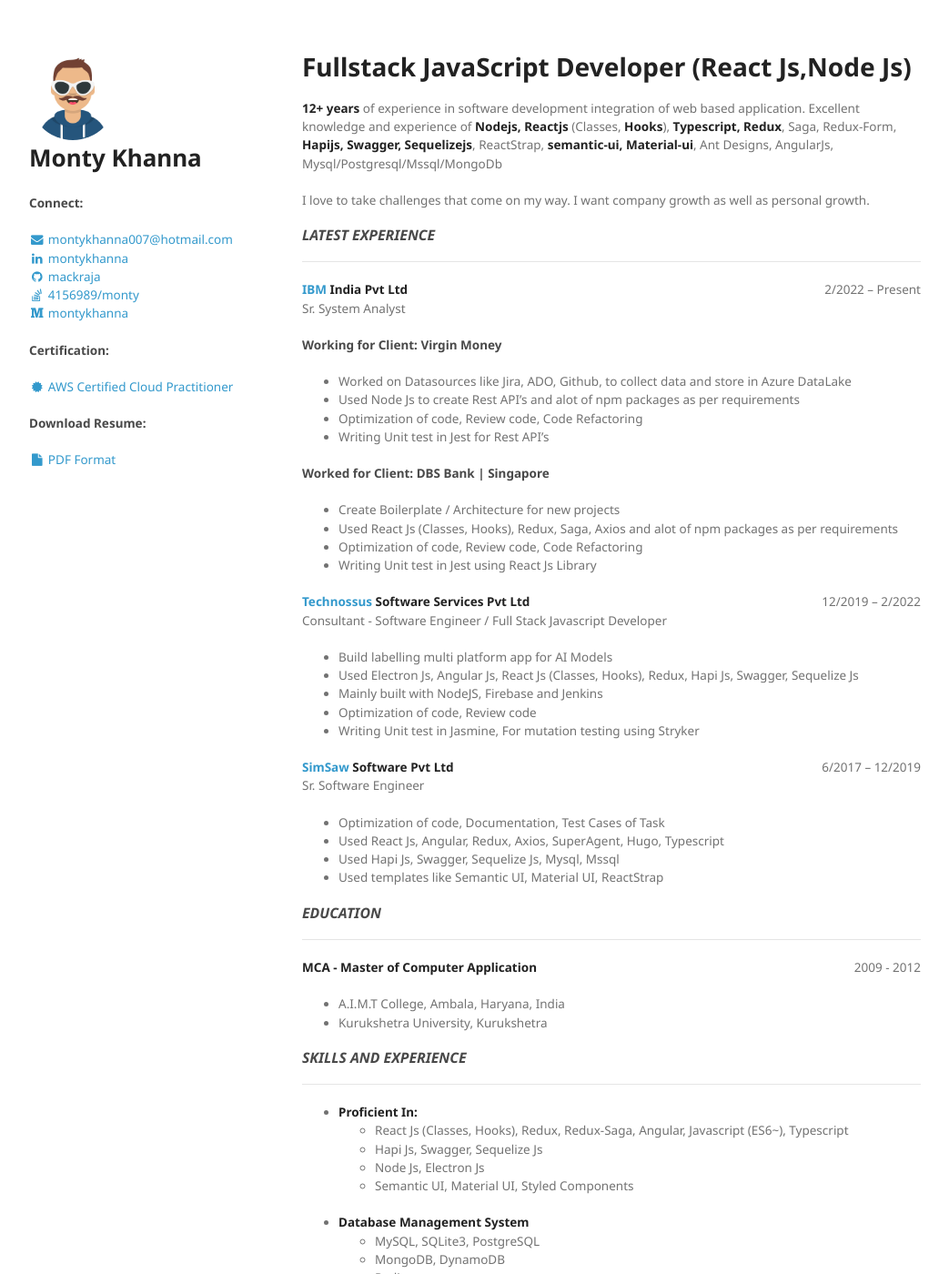
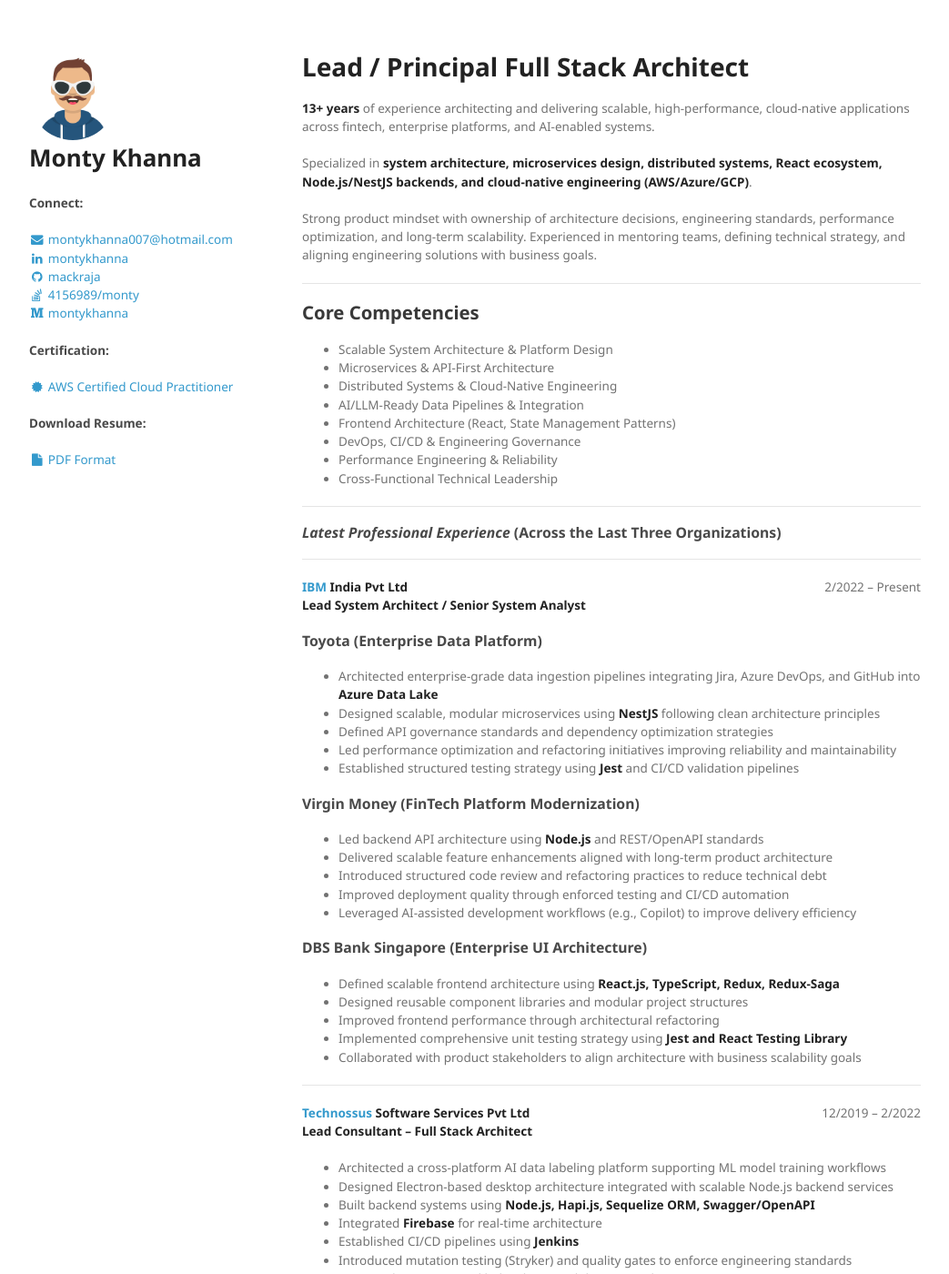
Before and after one commit to mackraja/mackraja.github.io, a Jekyll site: the page built from index.md, in a window 1280 px wide and 1400 px high. Shown: the whole window at 91% size, without its empty margins (118-1161 px from the left). Built offline with Jekyll 4.4.1, drawn with Linux system fonts in a browser that asks for light colours; some of the changed text lies outside the part shown.

Commit message:
Refactor professional summary and experience sections for clarity and detail

```diff
--- a/index.md
+++ b/index.md
@@ -2,115 +2,158 @@
 layout: default
 title: Monty Khanna
 ---
+# Lead / Principal Full Stack Architect
+**13+ years** of experience architecting and delivering scalable, high-performance, cloud-native applications across fintech, enterprise platforms, and AI-enabled systems.
 
-# Fullstack JavaScript Developer (React Js,Node Js)
-**12+ years** of experience in software development integration of web based application. Excellent knowledge and experience of **Nodejs, Reactjs** (Classes, **Hooks**), **Typescript, Redux**, Saga, Redux-Form, **Hapijs, Swagger, Sequelizejs**, ReactStrap, **semantic-ui, Material-ui**, Ant Designs, AngularJs, Mysql/Postgresql/Mssql/MongoDb
+Specialized in **system architecture, microservices design, distributed systems, React ecosystem, Node.js/NestJS backends, and cloud-native engineering (AWS/Azure/GCP)**.
 
-I love to take challenges that come on my way. I want company growth as well as personal growth.
+Strong product mindset with ownership of architecture decisions, engineering standards, performance optimization, and long-term scalability. Experienced in mentoring teams, defining technical strategy, and aligning engineering solutions with business goals.
 
-### _LATEST EXPERIENCE_
+---
+
+## Core Competencies
+
+- Scalable System Architecture & Platform Design
+- Microservices & API-First Architecture
+- Distributed Systems & Cloud-Native Engineering
+- AI/LLM-Ready Data Pipelines & Integration
+- Frontend Architecture (React, State Management Patterns)
+- DevOps, CI/CD & Engineering Governance
+- Performance Engineering & Reliability
+- Cross-Functional Technical Leadership
+
+---
+
+### _Latest Professional Experience_ (Across the Last Three Organizations)
 ---
 
 <span style="float: right">2/2022 – Present</span>
 **[IBM](https://www.ibm.com/in-en) India Pvt Ltd**
-Sr. System Analyst
+**Lead System Architect / Senior System Analyst**
 
-#### Working for Client: Virgin Money
+### Toyota (Enterprise Data Platform)
 
-- Worked on Datasources like Jira, ADO, Github, to collect data and store in Azure DataLake
-- Used Node Js to create Rest API's and alot of npm packages as per requirements
-- Optimization of code, Review code, Code Refactoring
-- Writing Unit test in Jest for Rest API's
+- Architected enterprise-grade data ingestion pipelines integrating Jira, Azure DevOps, and GitHub into **Azure Data Lake**
+- Designed scalable, modular microservices using **NestJS** following clean architecture principles
+- Defined API governance standards and dependency optimization strategies
+- Led performance optimization and refactoring initiatives improving reliability and maintainability
+- Established structured testing strategy using **Jest** and CI/CD validation pipelines
 
-#### Worked for Client: DBS Bank | Singapore
+### Virgin Money (FinTech Platform Modernization)
 
-- Create Boilerplate / Architecture for new projects
-- Used React Js (Classes, Hooks), Redux, Saga, Axios
-and alot of npm packages as per requirements
-- Optimization of code, Review code, Code Refactoring
-- Writing Unit test in Jest using React Js Library
+- Led backend API architecture using **Node.js** and REST/OpenAPI standards
+- Delivered scalable feature enhancements aligned with long-term product architecture
+- Introduced structured code review and refactoring practices to reduce technical debt
+- Improved deployment quality through enforced testing and CI/CD automation
+- Leveraged AI-assisted development workflows (e.g., Copilot) to improve delivery efficiency
+
+### DBS Bank Singapore (Enterprise UI Architecture)
+
+- Defined scalable frontend architecture using **React.js, TypeScript, Redux, Redux-Saga**
+- Designed reusable component libraries and modular project structures
+- Improved frontend performance through architectural refactoring
+- Implemented comprehensive unit testing strategy using **Jest and React Testing Library**
+- Collaborated with product stakeholders to align architecture with business scalability goals
+
+---
 
 <span style="float: right">12/2019 – 2/2022</span>
 **[Technossus](https://www.technossus.com/) Software Services Pvt Ltd**
-Consultant - Software Engineer / Full Stack Javascript Developer
+**Lead Consultant – Full Stack Architect**
 
-- Build labelling multi platform app for AI Models
-- Used Electron Js, Angular Js, React Js (Classes, Hooks), Redux, Hapi Js, Swagger, Sequelize Js
-- Mainly built with NodeJS, Firebase and Jenkins
-- Optimization of code, Review code
-- Writing Unit test in Jasmine, For mutation testing using Stryker
+- Architected a cross-platform AI data labeling platform supporting ML model training workflows
+- Designed Electron-based desktop architecture integrated with scalable Node.js backend services
+- Built backend systems using **Node.js, Hapi.js, Sequelize ORM, Swagger/OpenAPI**
+- Integrated **Firebase** for real-time architecture
+- Established CI/CD pipelines using **Jenkins**
+- Introduced mutation testing (Stryker) and quality gates to enforce engineering standards
+- Mentored engineers and led architectural decision-making across teams
+
+---
 
 <span style="float: right">6/2017 – 12/2019</span>
 **[SimSaw](https://www.simsaw.com/) Software Pvt Ltd**
-Sr. Software Engineer
+**Senior Software Engineer → Technical Lead**
 
-- Optimization of code, Documentation, Test Cases of Task
-- Used React Js, Angular, Redux, Axios, SuperAgent, Hugo, Typescript
-- Used Hapi Js, Swagger, Sequelize Js, Mysql, Mssql
-- Used templates like Semantic UI, Material UI, ReactStrap
+- Designed scalable RESTful services using **Hapi.js and Sequelize ORM**
+- Developed modular frontend systems using **React, Angular, TypeScript**
+- Implemented reusable UI architecture strategies
+- Improved system performance through profiling, query optimization, and refactoring
+- Maintained architectural documentation and coding standards
 
-### _EDUCATION_
+---
+
+## AI / GenAI Architecture Readiness
+
+- Designed AI-support platforms for model training and annotation workflows
+- Architected data pipelines suitable for ML/LLM processing
+- Experienced in building systems adaptable for:
+  - LLM-powered APIs
+  - Retrieval-Augmented Generation (RAG)
+  - AI copilots in enterprise applications
+  - Embedding pipelines and vector storage integration
+- Strong backend foundation for scalable GenAI systems
+
+---
+
+### _Education_
 ---
 
 **MCA - Master of Computer Application** <span style="float: right">2009 - 2012</span>
 - A.I.M.T College, Ambala, Haryana, India
 - Kurukshetra University, Kurukshetra
 
-### _SKILLS AND EXPERIENCE_
 ---
 
-- **Proficient In:**
-  * React Js (Classes, Hooks), Redux, Redux-Saga, Angular, Javascript (ES6~), Typescript
-  * Hapi Js, Swagger, Sequelize Js
-  * Node Js, Electron Js
-  * Semantic UI, Material UI, Styled Components
-
-- **Database Management System**
-  * MySQL, SQLite3, PostgreSQL
-  * MongoDB, DynamoDB
-  * Redis
-
-- **Process / Container management**
-  * npm/yarn, nodemon, pm2, ts-node-dev
-  * Sequelize, eslint, migrations
-  * Lab, Code
-
-- **Cloud Service Experience**
-  * Amazon Web Service
-  * Google Cloud Platform (+ Firebase)
-  * Heroku
-
-- **DevOps**
-  * GitHub
-  * Jenkins
-  * AWS Services
-
-- **Platform &amp; Framework Experience:**
-  * Linux (CentOS / Ubuntu)
-  * Universal Windows App
-  * HTML5 / Modern Web
-  * Node Js
-  * React, Vue, Angular
-
-- **Utilities**
-  * Slack
-  * Atlassian Jira, Confluence
-  * Azure Devops
-
-### _TECH STACK TABLE_
+### _Technical Expertise_
 ---
 
-| Tech Stack | Rating | Count |
-| ------ | ------ | ------ |
-| Javascript | `* * * * ` * | **4/5** |
-| React.Js, Redux, Saga | `* * * * *` | **5/5** |
-| Angular | `* * * * ` * | **4/5** |
-| Typescript | `* * * * *` | **5/5** |
-| Node.Js, Swagger API | `* * * * ` * | **4/5** |
-| Express, Hapi.Js | `* * * * ` * | **4/5** |
-| EsLint, ES6 | `* * * * ` * | **4/5** |
-| Unit Testing | `* * * ` * * | **3/5** |
-| Database | `* * * * ` * | **4/5** |
-| Cloud (**AWS**, Azure) | `* * * ` * * | **3/5** |
-| NPM, Yarn, Webpack | `* * * * ` * | **4/5** |
-| Debugging, Refactoring | `* * * * ` * | **4/5** |
+#### **Frontend Architecture**
+- Proficient in **React.js** (Hooks, Context API, Performance Optimization)
+- State management with **Redux** and **Redux-Saga**
+- Experience with **Angular** and **Vue.js**
+- Strong command of **TypeScript** and **ES6+ JavaScript**
+- Skilled in **Component-Driven Development** & **Design Systems**
+
+#### **Backend & Distributed Systems**
+- Development with **Node.js**, **Express**, **Hapi.js**, **NestJS**
+- Designing **Microservices** and **Modular Monoliths**
+- Building **RESTful APIs** following **OpenAPI standards**
+- ORM expertise: **Sequelize**, **TypeORM**, **Knex.js**
+- Desktop apps with **Electron.js**
+
+#### **Databases & Caching**
+- Relational: **MySQL**, **PostgreSQL**, **MSSQL**
+- NoSQL: **MongoDB**, **DynamoDB**
+- **Redis** caching & performance tuning
+- **Query optimization** and **indexing strategies**
+
+#### **Cloud & DevOps**
+- Cloud platforms: **AWS** (EC2, S3, Lambda, RDS), **Azure DevOps & Data Lake**, **GCP**, **Firebase**
+- CI/CD with **Jenkins** and **GitHub Actions**
+- Deployment strategy and pipeline optimization
+
+#### **Engineering Practices**
+- **TDD** & unit testing (**Jest**, **Jasmine**)
+- Code reviews, refactoring, and enforcing standards
+- Application **performance profiling & optimization**
+- Creating **technical documentation** and best practices
+
+---
+
+### _Technology Proficiency_
+---
+
+| Domain | Level |
+| ------ | ------ |
+| JavaScript & TypeScript | ⭐⭐⭐⭐⭐ |
+| React Architecture & State Management | ⭐⭐⭐⭐⭐ |
+| Node.js & Microservices Design | ⭐⭐⭐⭐ |
+| REST API & OpenAPI Standards | ⭐⭐⭐⭐⭐ |
+| Database Design & Optimization | ⭐⭐⭐⭐ |
+| Testing & Quality Engineering | ⭐⭐⭐⭐ |
+| Cloud Architecture | ⭐⭐⭐⭐ |
+| DevOps & CI/CD | ⭐⭐⭐⭐ |
+| System Design & Scalability | ⭐⭐⭐⭐⭐ |
+
+---
```
